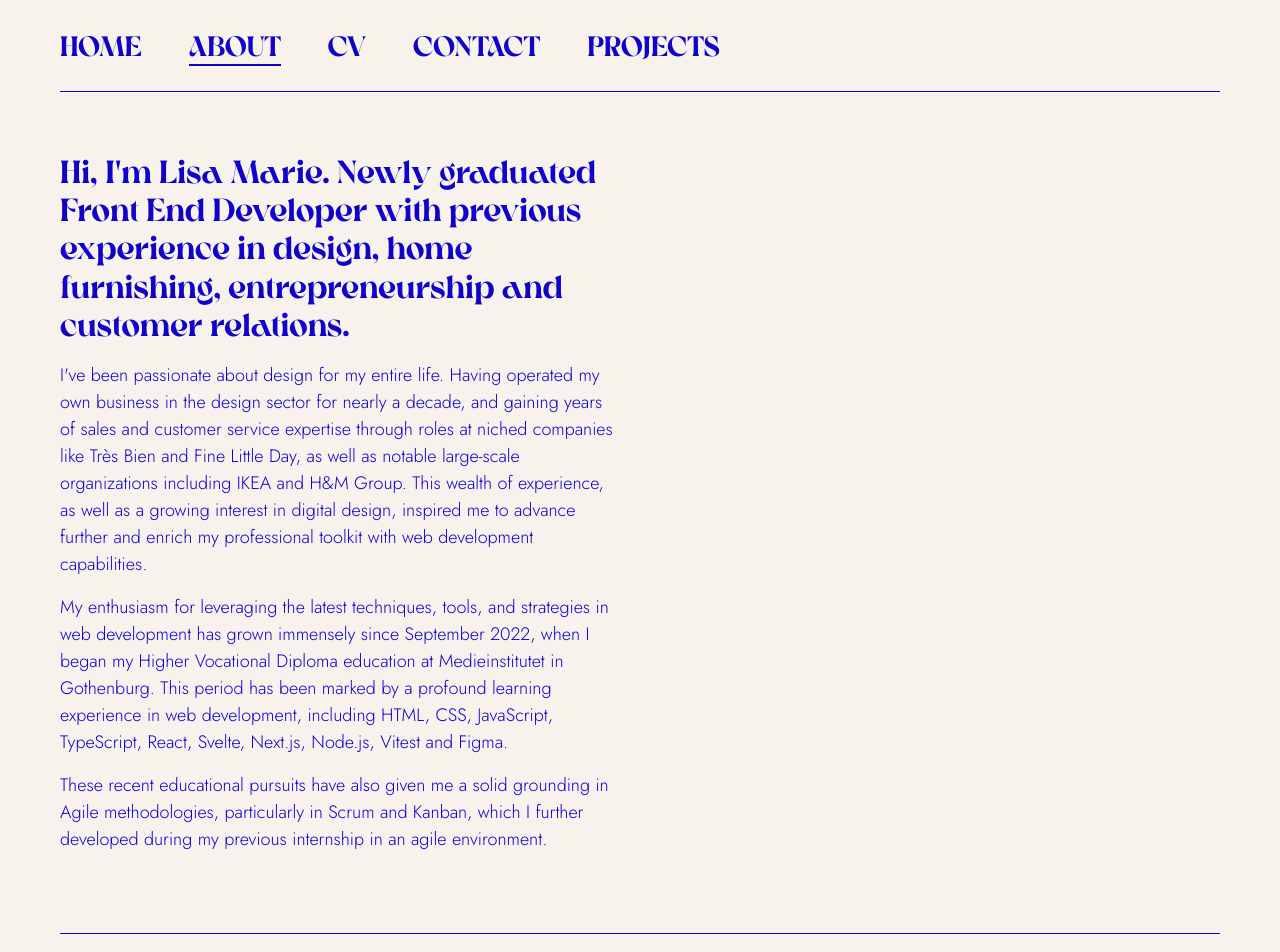
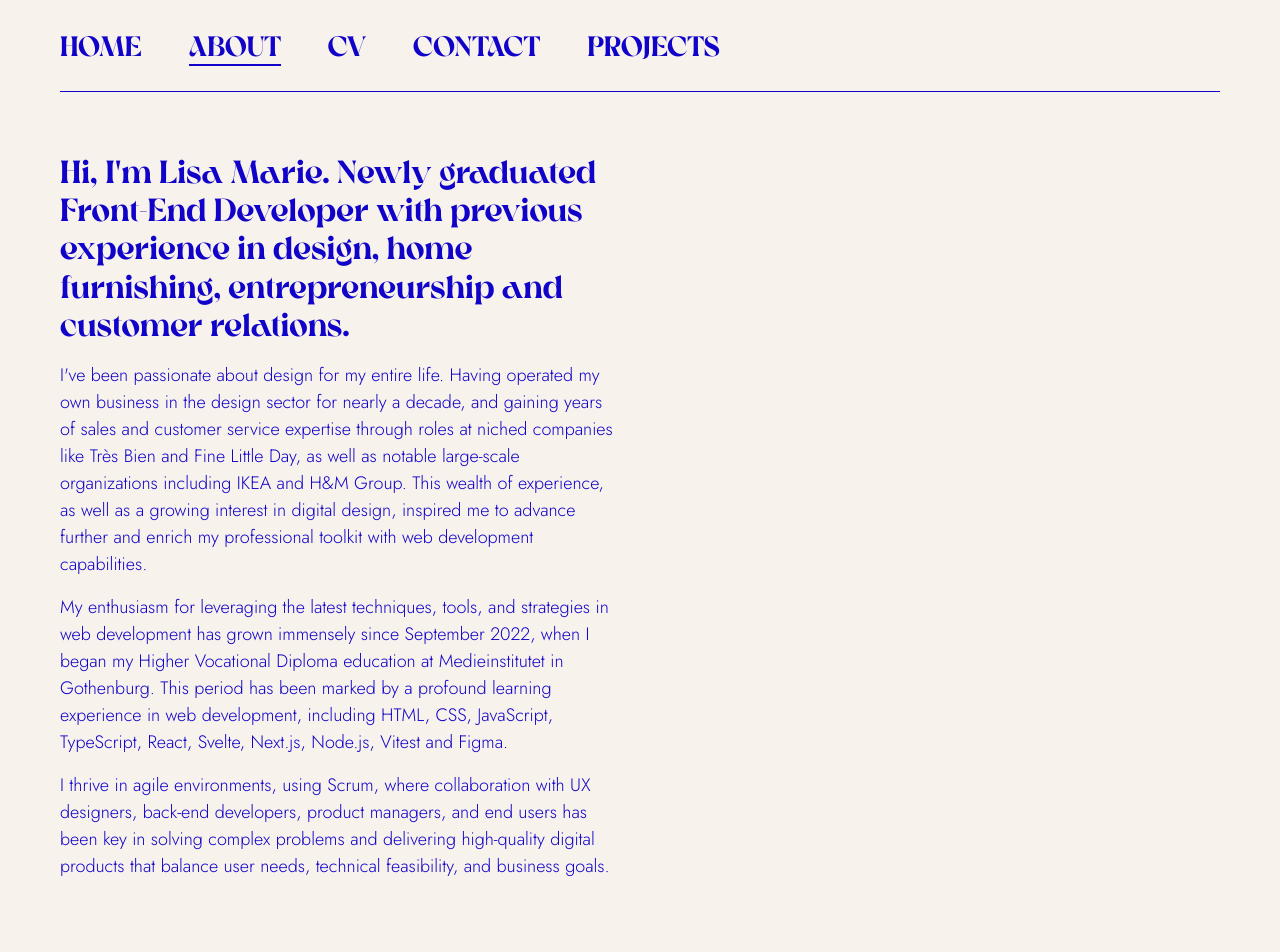
Before and after one commit to lisamarieandersson/showcase-pro, a React (Vite) app: page /about in a window 1280 px wide. Shown: the top 952 px of the page. Built offline with nearby package versions, Linux system fonts and the light colour scheme.

Commit message:
intro and presentation adjustments

```diff
--- a/src/components/intro/Intro.tsx
+++ b/src/components/intro/Intro.tsx
@@ -4,7 +4,7 @@ function Intro() {
   return (
     <div className="intro">
       <h1 className="intro__name">Lisa Marie Andersson</h1>
-      <p className="intro__job-title">Front End Developer</p>
+      <p className="intro__job-title">Front-End Developer</p>
     </div>
   );
 }
--- a/src/components/presentation/Presentation.tsx
+++ b/src/components/presentation/Presentation.tsx
@@ -5,7 +5,7 @@ function Presentation() {
         <div className="presentation">
             {/*  <h1 className="presentation__heading">About</h1> */}
             <h2 className="presentation__intro">Hi, I'm Lisa Marie.
-                Newly graduated Front End Developer with previous experience in design, home furnishing,
+                Newly graduated Front-End Developer with previous experience in design, home furnishing,
                 entrepreneurship and customer relations. </h2>
             <p className="presentation__text">I've been passionate about design for my entire life. Having operated
                 my own business in the design sector for nearly a decade, and gaining years of sales and customer
@@ -19,9 +19,9 @@ function Presentation() {
                 in web development, including HTML, CSS, JavaScript, TypeScript, React, Svelte, Next.js, Node.js, Vitest
                 and Figma.</p>
 
-            <p className="presentation__text">These recent educational pursuits have also given me a solid grounding in Agile
-                methodologies, particularly in Scrum and Kanban, which I further developed during my previous internship in an
-                agile environment.</p>
+            <p className="presentation__text">I thrive in agile environments, using Scrum, where collaboration with UX designers,
+                back-end developers, product managers, and end users has been key in solving complex problems and delivering
+                high-quality digital products that balance user needs, technical feasibility, and business goals.</p>
         </div>
     )
 }
```
